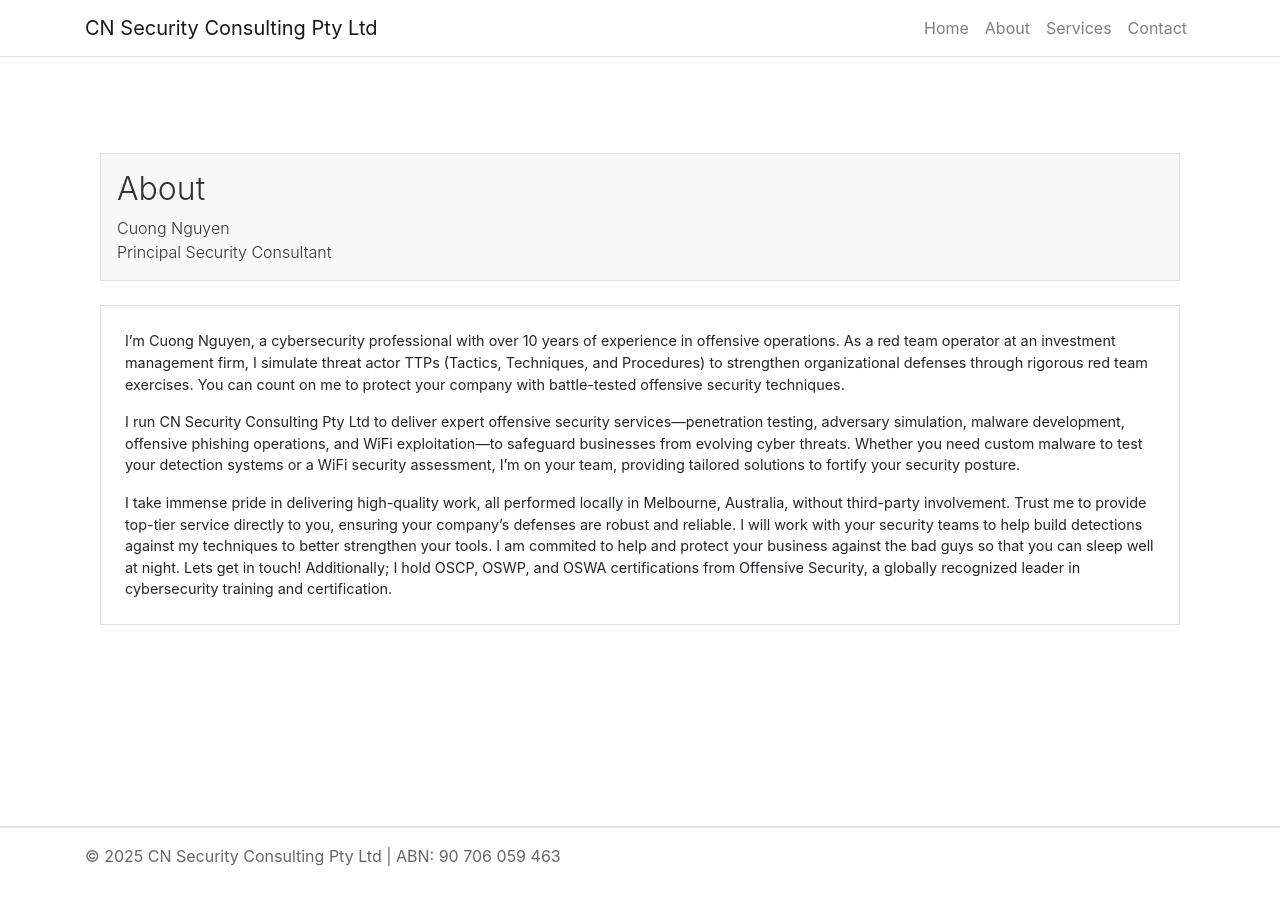
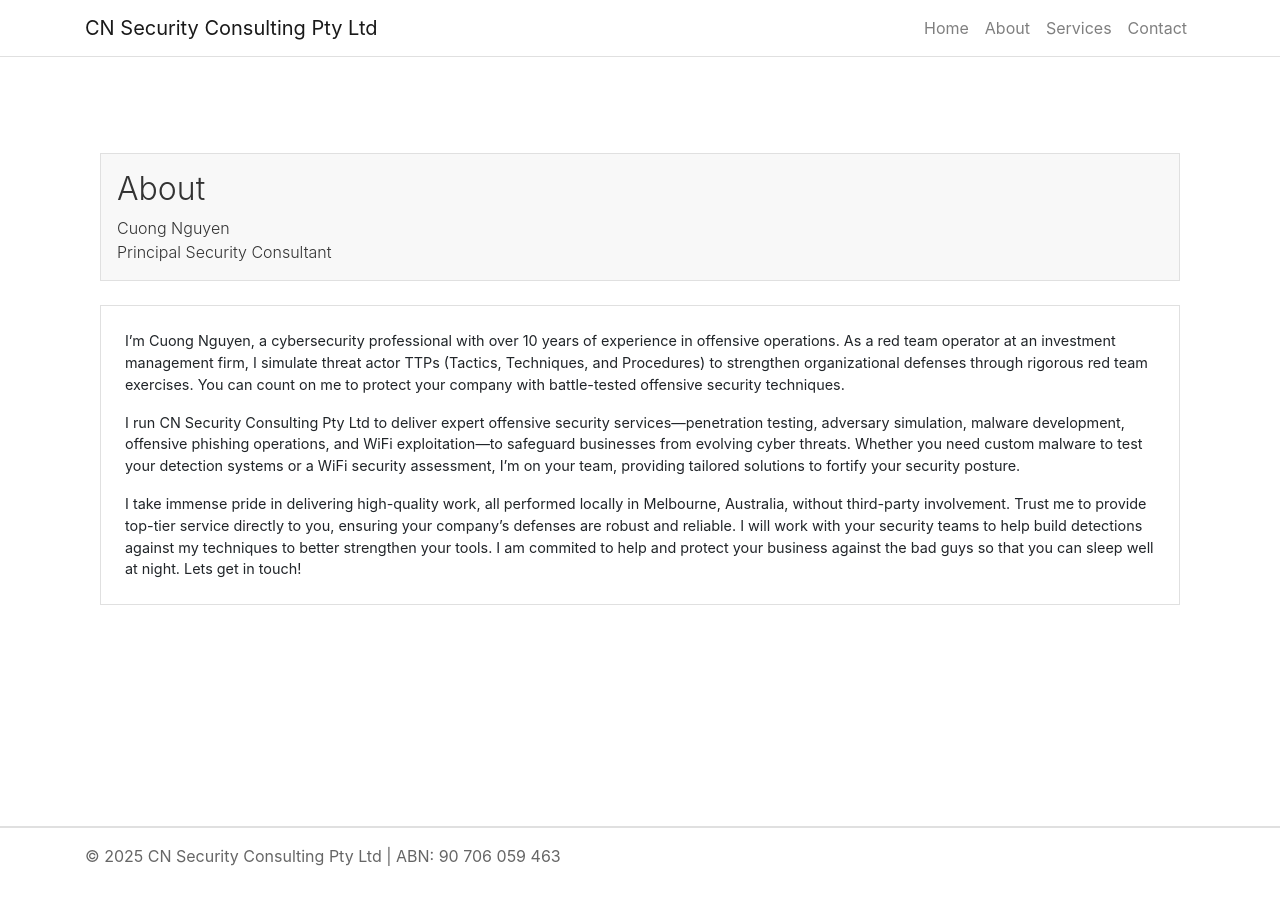
Before and after one commit to hookthieves/hookthieves.github.io, a Jekyll site: the page built from about.html, in a window 1280 px wide. Built offline with Jekyll 4.4.1, drawn with Linux system fonts in a browser that asks for light colours.

Commit message:
Update about.html

```diff
--- a/about.html
+++ b/about.html
@@ -11,7 +11,7 @@ title: About
 <div class="contact-box">
     <p>I’m Cuong Nguyen, a cybersecurity professional with over 10 years of experience in offensive operations. As a red team operator at an investment management firm, I simulate threat actor TTPs (Tactics, Techniques, and Procedures) to strengthen organizational defenses through rigorous red team exercises. You can count on me to protect your company with battle-tested offensive security techniques.</p>
     <p>I run CN Security Consulting Pty Ltd to deliver expert offensive security services—penetration testing, adversary simulation, malware development, offensive phishing operations, and WiFi exploitation—to safeguard businesses from evolving cyber threats. Whether you need custom malware to test your detection systems or a WiFi security assessment, I’m on your team, providing tailored solutions to fortify your security posture.</p>
-    <p>I take immense pride in delivering high-quality work, all performed locally in Melbourne, Australia, without third-party involvement. Trust me to provide top-tier service directly to you, ensuring your company’s defenses are robust and reliable. I will work with your security teams to help build detections against my techniques to better strengthen your tools. I am commited to help and protect your business against the bad guys so that you can sleep well at night. Lets get in touch! Additionally; I hold OSCP, OSWP, and OSWA certifications from Offensive Security, a globally recognized leader in cybersecurity training and certification.</p>
+    <p>I take immense pride in delivering high-quality work, all performed locally in Melbourne, Australia, without third-party involvement. Trust me to provide top-tier service directly to you, ensuring your company’s defenses are robust and reliable. I will work with your security teams to help build detections against my techniques to better strengthen your tools. I am commited to help and protect your business against the bad guys so that you can sleep well at night. Lets get in touch!</p>
 </div>
     </div>
         </div>
```
